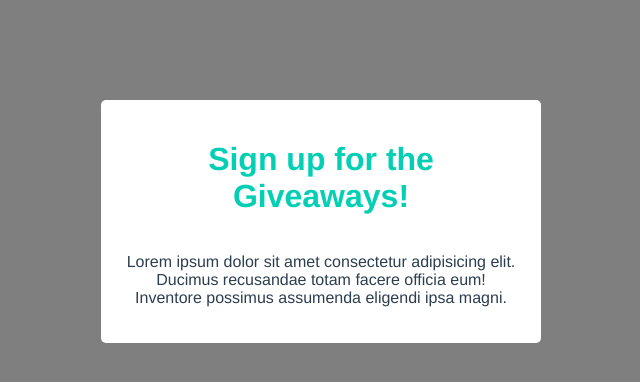
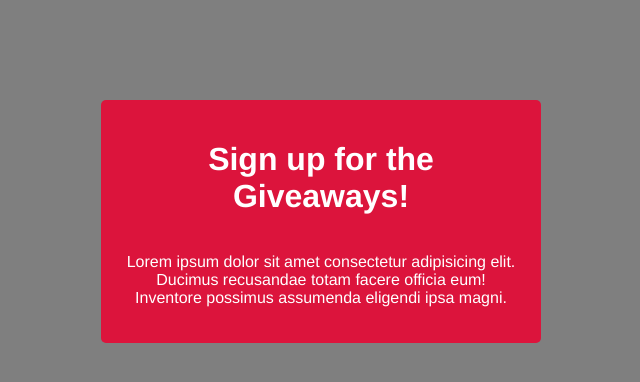
Before and after one commit to iamnotcypher/learning-vue, a Vue app: page / in a window 1280 px wide. Shown: the top 382 px of the page, without its empty margins (319-959 px from the left). Built offline with nearby package versions, Linux system fonts and the light colour scheme.

Commit message:
vue props

```diff
--- a/src/App.vue
+++ b/src/App.vue
@@ -1,6 +1,6 @@
 <template>
   <h1>{{ title }}</h1>
-  <Modal :header="header" />
+  <Modal :header="header" theme="sales" />
 </template>
 
 <script>
--- a/src/components/Modal.vue
+++ b/src/components/Modal.vue
@@ -1,6 +1,6 @@
 <template>
   <div class="backdrop">
-    <div class="modal">
+    <div class="modal" :class="{ sales: theme === 'sales' }">
       <h1>{{ header }}</h1>
       <p>Lorem ipsum dolor sit amet consectetur adipisicing elit. Ducimus recusandae totam facere officia eum! Inventore possimus assumenda eligendi ipsa magni.</p>
     </div>
@@ -9,7 +9,7 @@
 
 <script>
 export default {
-  props: ['header']
+  props: ['header', 'theme']
 }
 </script>
 
@@ -34,4 +34,11 @@ export default {
     border: none;
     padding: 0;
   }
+  .modal.sales {
+    background: crimson;
+    color: white;
+  }
+  .modal.sales h1 {
+    color: white;
+  }
 </style>
```
